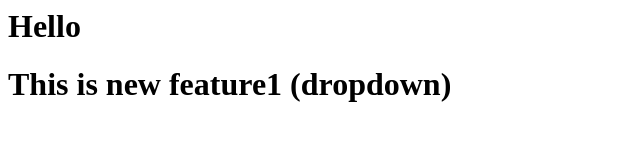
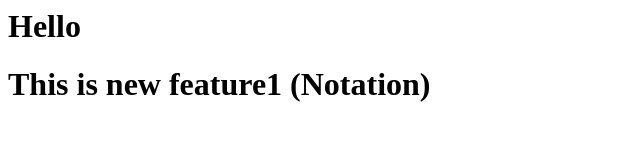
Before and after one commit to J7prakash/Prakash-demo, a plain HTML site: page index.html in a window 1280 px wide. Shown: the whole page, without its empty margins (0-640 px from the left). Drawn offline with Linux system fonts and the light colour scheme.

Commit message:
Add Notation

```diff
--- a/index.html
+++ b/index.html
@@ -1,2 +1,2 @@
 <h1>Hello</h1>
-<h1>This is new feature1 (dropdown)</h1>
+<h1>This is new feature1 (Notation)</h1>
```
